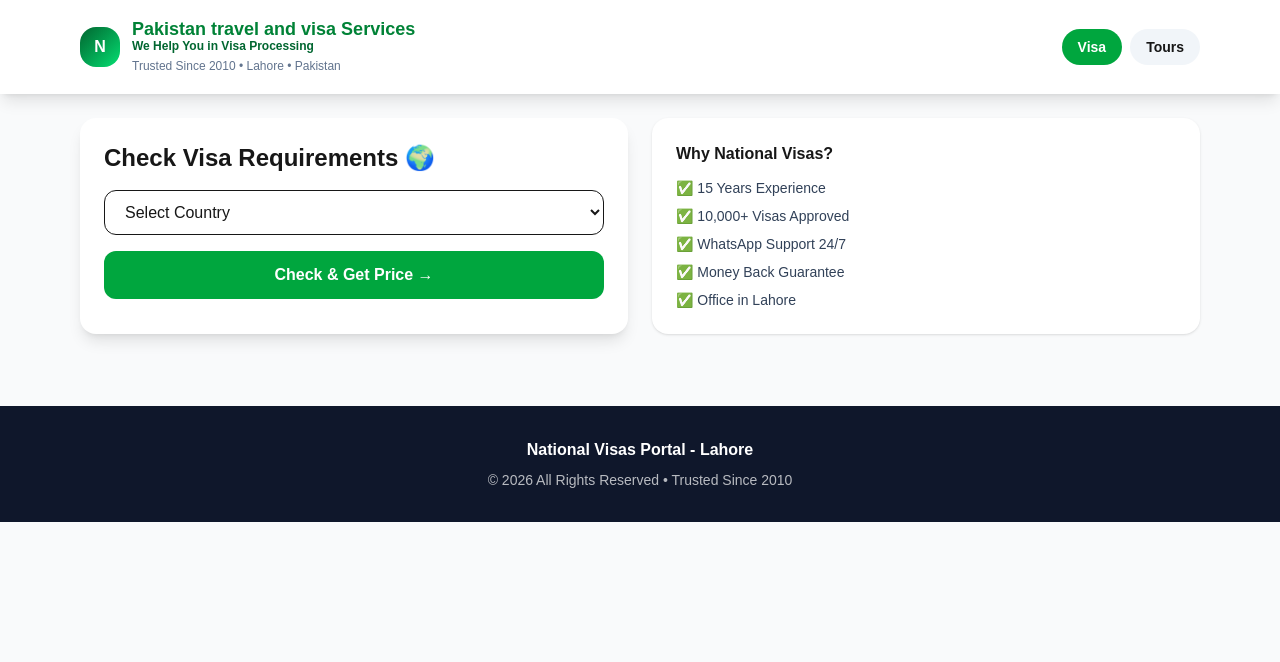
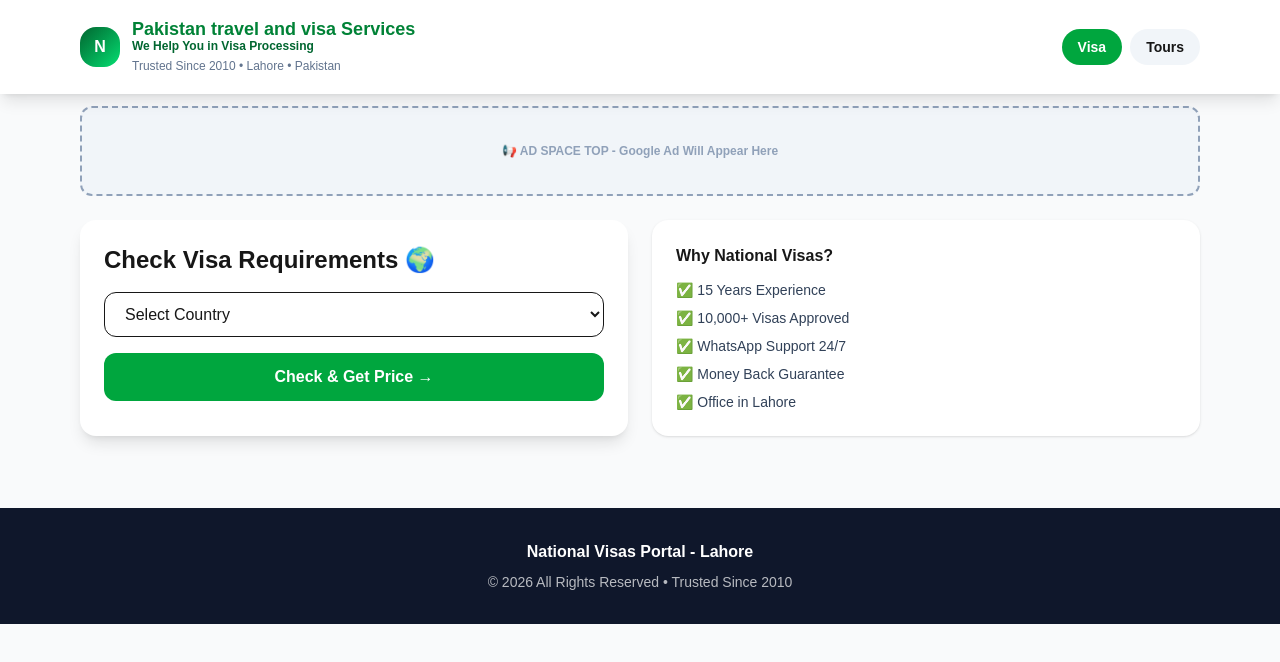
Before and after one commit to noorburst81/national_visas_portal_pk, a Next.js app: page / in a window 1280 px wide. Shown: the top 662 px of the page. Built offline with nearby package versions, Linux system fonts and the light colour scheme.

Commit message:
Update page.tsx

```diff
--- a/app/page.tsx
+++ b/app/page.tsx
@@ -142,6 +142,12 @@ export default function Home() {
         </div>
       </header>
 
+      {/* AD - TOP */}
+<div className="max-w-6xl mx-auto px-4 mt-3">
+  <div className="bg-slate-100 border-2 border-dashed rounded-xl h-[90px] flex items-center justify-center text-slate-400 text-xs font-bold">
+    📢 AD SPACE TOP - Google Ad Will Appear Here
+  </div>
+</div>
       <div className="max-w-6xl mx-auto px-4 py-6">
         {tab === "visa"? (
           <div className="grid md:grid-cols-2 gap-6">
@@ -174,6 +180,11 @@ export default function Home() {
                     </div>
                   ) : (
                     <div className="space-y-4">
+                      {/* AD - SIDEBAR */}
+<div className="bg-yellow-50 border border-yellow-200 rounded-2xl p-3 text-center">
+  <p className="text-[10px] font-bold text-slate-400">Sponsored</p>
+  <div className="h-60 bg-white rounded-xl mt-2 flex items-center justify-center text-xs text-slate-400">AD 300x250<br/>Your Earning Ad</div>
+</div>
                       <div className="bg-green-50 border border-green-200 p-4 rounded-xl"><p className="font-bold text-green-800">✅ Unlocked! Hi {form.name}, sent to {form.email}</p></div>
                       {visaOffers[country]?.filter((v: any) => v.type === visaType).map((v: any, i: number) => (
                         <div key={i} className="border-2 border-green-200 rounded-xl p-4 bg-green-50">
```
